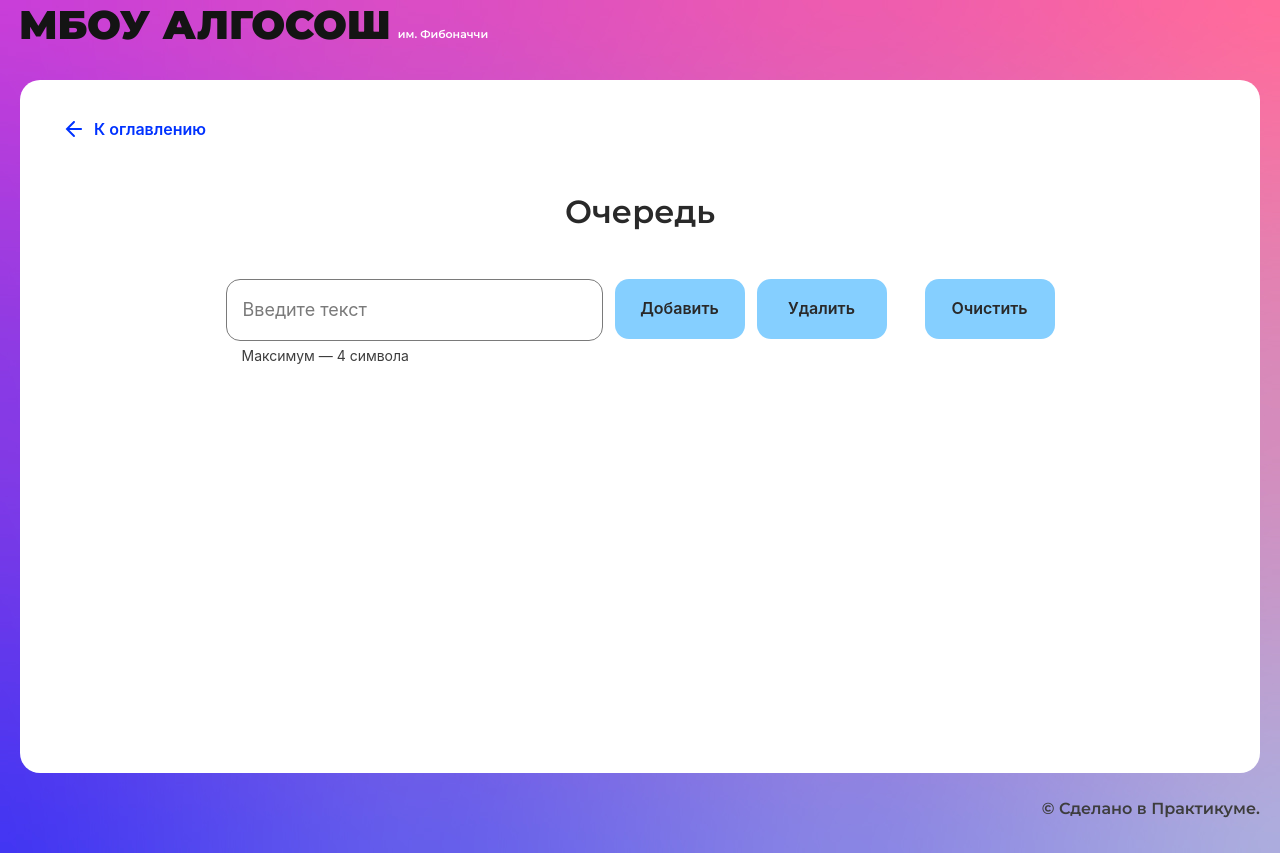
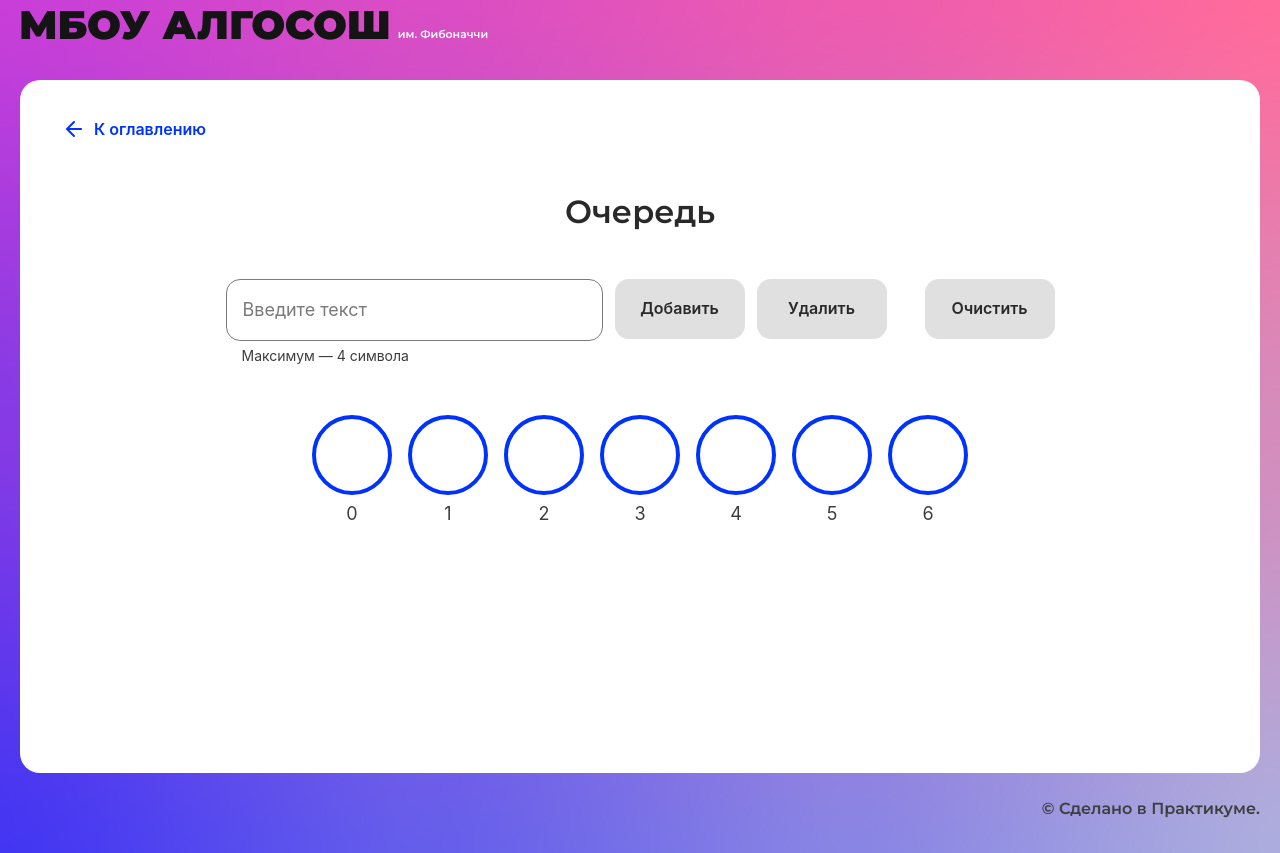
Before and after one commit to ChrisGomzina/algososh, a React (Create React App) app: page /queue in a window 1280 px wide. Built offline with nearby package versions, Linux system fonts and the light colour scheme.

Commit message:
Adds work of queue-page

```diff
--- /dev/null
+++ b/src/components/queue-page/Queue.ts
@@ -0,0 +1,61 @@
+interface IQueue<T> {
+  enqueue: (item: T) => void;
+  dequeue: () => void;
+  peak: () => T | null;
+}
+
+class Queue<T> implements IQueue<T> {
+  private container: T[] = [];
+  public head = 0;
+  public tail = 0;
+  private readonly size: number = 0;
+  public length: number = 0;
+
+  constructor(size: number) {
+    this.size = size;
+    this.container = Array(size);
+  }
+
+  enqueue = (item: T) => {
+    if (this.length >= this.size) {
+      throw new Error("Maximum length exceeded");
+    }
+
+    this.container[this.tail % this.size] = item;
+    this.length++;
+    this.tail++;
+  };
+
+  dequeue = () => {
+    if (this.isEmpty()) {
+      throw new Error("No elements in the queue");
+    }
+
+    delete this.container[this.head % this.size];
+    this.head++;
+  };
+
+  peak = (): T | null => {
+    if (this.isEmpty()) {
+      throw new Error("No elements in the queue");
+    }
+    return this.container[this.head];
+  };
+
+  isEmpty = () => this.length === 0;
+
+  isFull = (): boolean => {
+    return this.tail === this.size;
+  };
+
+  getElements = (): T[] => this.container;
+
+  deleteElements = (): void => {
+    this.container = Array(this.size);
+    this.head = 0;
+    this.tail = 0;
+    this.length = 0;
+  };
+}
+
+export const queue = new Queue<string>(7);
--- a/src/components/queue-page/queue-page.tsx
+++ b/src/components/queue-page/queue-page.tsx
@@ -5,8 +5,61 @@ import { SolutionLayout } from "../ui/solution-layout/solution-layout";
 import { Button } from "../ui/button/button";
 import { Input } from "../ui/input/input";
 import { Circle } from "../ui/circle/circle";
+import { ElementStates } from "../../types/element-states";
+
+import { queue } from "./Queue";
 
 export const QueuePage: React.FC = () => {
+  const [inputValue, setInputValue] = React.useState<string>("");
+  const [array, setArray] = React.useState<string[]>([]);
+  const [isLoadingAdd, setIsLoadingAdd] = React.useState(false);
+  const [isLoadingDelete, setIsLoadingDelete] = React.useState(false);
+  const [animationColor, setAnimationColor] = React.useState(ElementStates.Default);
+  const [actionType, setActionType] =  React.useState<string>("");
+
+  React.useEffect(() => {
+    setArray([...queue.getElements()]);
+    return () => {
+      queue.deleteElements();
+      setArray([...queue.getElements()]);
+    };
+  }, []);
+
+  const handleChange = (e: React.ChangeEvent<HTMLInputElement>) => {
+    setInputValue(e.target.value);
+  };
+
+  const handleClickAdd = async () => {
+    setIsLoadingAdd(true);
+    setActionType("push");
+    await changeAnimationColor();
+    queue.enqueue(inputValue);
+    setArray([...queue.getElements()]);
+    setInputValue("");
+    setIsLoadingAdd(false);
+  };
+
+  const handleClickDelete = async () => {
+    setIsLoadingDelete(true);
+    setActionType("");
+    await changeAnimationColor();
+    queue.dequeue();
+    setArray([...queue.getElements()]);
+    setIsLoadingDelete(false);
+  };
+
+  const handleClickReset = () => {
+    queue.deleteElements();
+    setArray([...queue.getElements()]);
+    setInputValue("");
+  };
+
+  const changeAnimationColor = async () => {
+    setAnimationColor(ElementStates.Changing);
+    await new Promise<void>((resolve) => setTimeout(resolve, 500));
+    setAnimationColor(ElementStates.Default);
+  };
+
   return (
     <SolutionLayout title="Очередь">
       <form className={styles.form}>
@@ -15,20 +68,47 @@ export const QueuePage: React.FC = () => {
           type="text"
           isLimitText={true}
           maxLength={4}
+          value={`${inputValue}`}
+          onChange={handleChange}
         />
         <Button
           text="Добавить"
+          isLoader={isLoadingAdd}
+          disabled={isLoadingDelete || !inputValue || queue.isFull()}
+          onClick={handleClickAdd}
         />
         <Button
           text="Удалить"
+          isLoader={isLoadingDelete}
+          disabled={isLoadingAdd || !!queue.isEmpty()}
+          onClick={handleClickDelete}
         />
         <Button
           extraClass={styles.button_type_reset}
           text="Очистить"
+          disabled={isLoadingAdd || isLoadingDelete || !!queue.isEmpty()}
+          onClick={handleClickReset}
         />
       </form>
       <div className={styles.list}>
-
+        {array.map((letter, index) => (
+          <Circle
+            letter={letter}
+            key={index}
+            index={index}
+            head={index === queue.head && letter ? "head" : ""}
+            tail={index === queue.tail - 1 && letter ? "tail" : ""}
+            state={
+              actionType === "push"
+                ? index === queue.tail
+                  ? animationColor
+                  : ElementStates.Default
+                : index === queue.head
+                ? animationColor
+                : ElementStates.Default
+            }
+          />
+        ))}
       </div>
     </SolutionLayout>
   );
```
